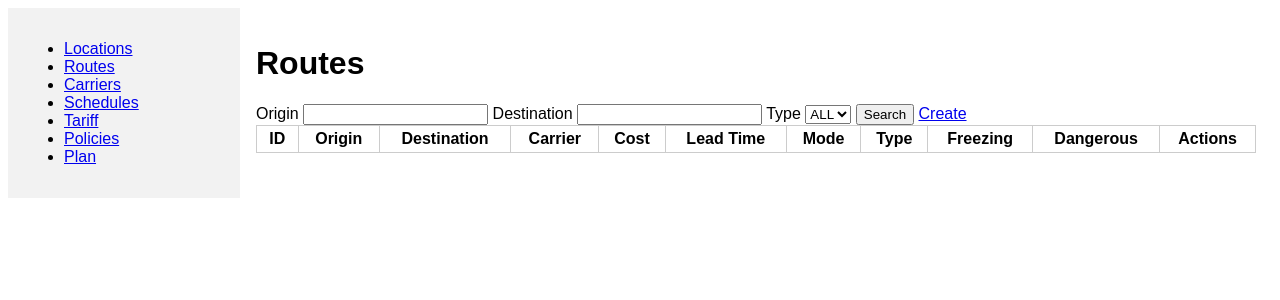
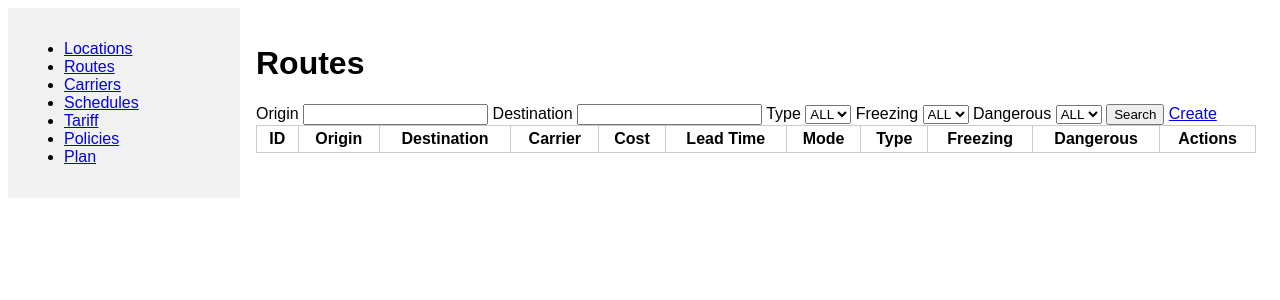
Before and after one commit to ha2va/ONAI_POC, a Flask app: page /routes/list in a window 1280 px wide. Shown: the top 300 px of the page. Run offline with Flask 3, Linux system fonts and the light colour scheme; data that the repository does not hold is empty.

Commit message:
Add policy display and route filters

```diff
--- a/templates/plan.html
+++ b/templates/plan.html
@@ -30,6 +30,7 @@
     <button type="submit">Plan 추천</button>
 </form>
 {% if plans is not none %}
+    <p>적용 정책 : {% if applied_policies %}{{ applied_policies|join(', ') }}{% else %}적용된 정책이 없습니다{% endif %}</p>
     {% if plans %}
     <p>Available routes after policy: {{ plans|length }}</p>
     {% for plan in plans %}
--- a/templates/routes.html
+++ b/templates/routes.html
@@ -10,6 +10,18 @@
         {% for t in types %}
             <option value="{{ t['type'] }}" {% if request.args.get('type') == t['type'] %}selected{% endif %}>{{ t['type'] }}</option>
         {% endfor %}
+    </select>
+    Freezing
+    <select name="freezing">
+        <option value="ALL" {% if request.args.get('freezing', 'ALL') == 'ALL' %}selected{% endif %}>ALL</option>
+        <option value="1" {% if request.args.get('freezing') == '1' %}selected{% endif %}>1</option>
+        <option value="0" {% if request.args.get('freezing') == '0' %}selected{% endif %}>0</option>
+    </select>
+    Dangerous
+    <select name="dangerous">
+        <option value="ALL" {% if request.args.get('dangerous', 'ALL') == 'ALL' %}selected{% endif %}>ALL</option>
+        <option value="1" {% if request.args.get('dangerous') == '1' %}selected{% endif %}>1</option>
+        <option value="0" {% if request.args.get('dangerous') == '0' %}selected{% endif %}>0</option>
     </select>
     <input type="submit" value="Search">
     <a href="{{ url_for('routes.new_route') }}">Create</a>
--- a/views/plan_view.py
+++ b/views/plan_view.py
@@ -11,7 +11,7 @@ def plan():
     types = sorted({l['type'] for l in locations})
     origin_type = dest_type = origin_id = dest_id = start_date = end_date = None
     weight = requires_freezing = is_dangerous = None
-    plans = None
+    plans = applied_policies = None
     if request.method == 'POST':
         origin_type = request.form.get('origin_type')
         dest_type = request.form.get('dest_type')
@@ -27,7 +27,7 @@ def plan():
             'requires_freezing': requires_freezing,
             'is_dangerous': is_dangerous,
         }
-        plans = recommend_plans(origin_id, dest_id, start_date, end_date, shipment)
+        plans, applied_policies = recommend_plans(origin_id, dest_id, start_date, end_date, shipment)
     return render_template(
         'plan.html',
         types=types,
@@ -42,4 +42,5 @@ def plan():
         requires_freezing=requires_freezing,
         is_dangerous=is_dangerous,
         plans=plans,
+        applied_policies=applied_policies,
     )
--- a/views/routes_view.py
+++ b/views/routes_view.py
@@ -24,6 +24,14 @@ def list_routes():
     if type_filter and type_filter != 'ALL':
         query += " AND r.type = ?"
         params.append(type_filter)
+    freezing = request.args.get('freezing')
+    if freezing in ('0', '1'):
+        query += " AND r.supports_freezing = ?"
+        params.append(int(freezing))
+    dangerous = request.args.get('dangerous')
+    if dangerous in ('0', '1'):
+        query += " AND r.supports_dangerous_goods = ?"
+        params.append(int(dangerous))
     rows = query_db(query, params)
     types = query_db("SELECT DISTINCT type FROM Route")
     return render_template('routes.html', rows=rows, types=types)
```
Also changed, not shown: plan_utils.py (+19 -8 lines).
